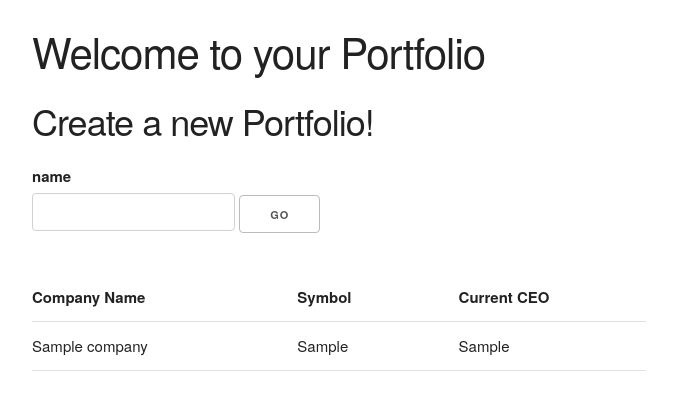
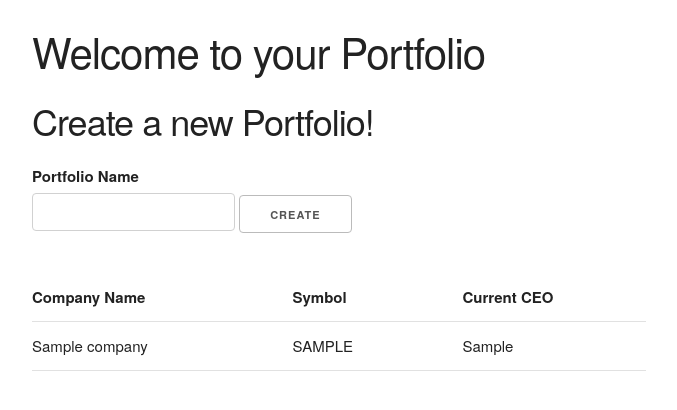
Before and after one commit to tobyatgithub/stock_portfolio, a Flask app: page /portfolio in a window 1280 px wide. Shown: the part 92-502 px from the top of the page, without its empty margins (96-773 px from the left). Run offline with Flask 2, Linux system fonts and the light colour scheme; tables that the repository leaves empty hold one stand-in row (values such as "Sample post").

Commit message:
portfolio and forms templates update

```diff
--- a/src/forms.py
+++ b/src/forms.py
@@ -25,4 +25,4 @@ class CompanyAddForm(FlaskForm):
 class PortfolioCreateForm(FlaskForm):
     """
     """
-    name = StringField('name', validators=[DataRequired()])
+    name = StringField('Portfolio Name', validators=[DataRequired()])
--- a/src/templates/portfolio/portfolio.html
+++ b/src/templates/portfolio/portfolio.html
@@ -8,7 +8,7 @@
     <form action="{{ url_for(".portfolio_detail") }}" method="POST">
       {{ form.hidden_tag() }}
       {{ form.name.label }}{{ form.name(size=20) }}
-      <input type="submit" name="create_portfolio" id="create_portfolio" value="Go">
+      <input type="submit" name="create_portfolio" id="create_portfolio" value="Create">
     </form>
   </div>
   <div>
@@ -23,7 +23,7 @@
         {% for company in portfolio.companies %}
           <tr>
             <td> {{ company.name }} </td>
-            <td> {{ company.symbol }} </td>
+            <td> {{ company.symbol.upper() }} </td>
             <td> {{ company.CEO }} </td>
           </tr>
         {% endfor %}
```
